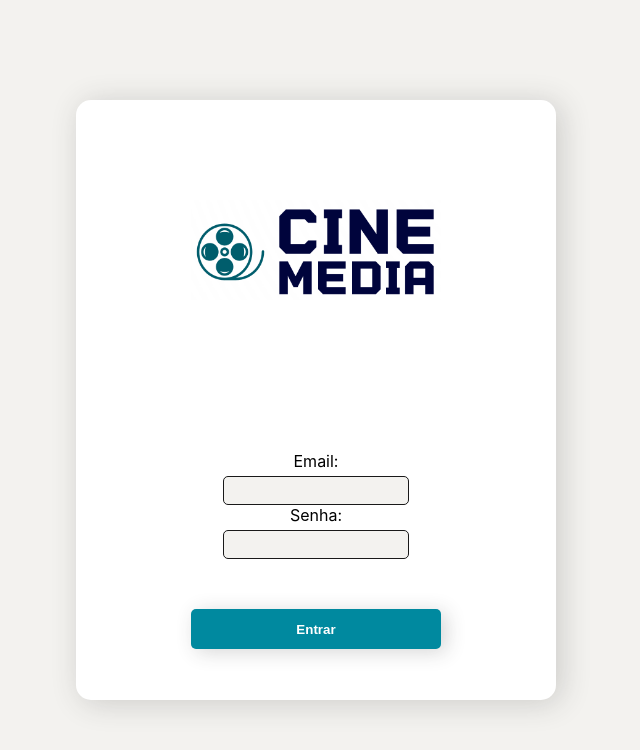
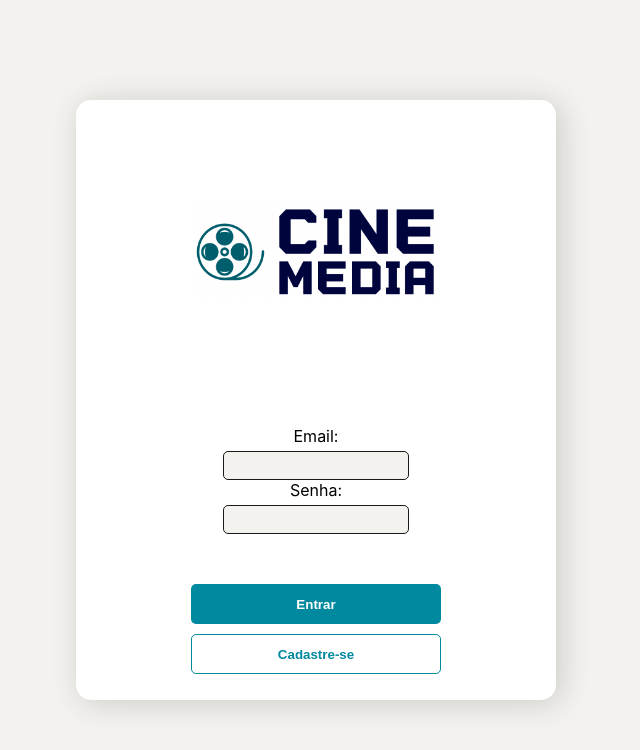
Before and after one commit to BernardoDomingues/projeto2_front, a React (Create React App) app: page /entrar in a window 1280 px wide. Shown: the top 750 px of the page, without its empty margins (324-964 px from the left). Built offline with nearby package versions, Linux system fonts and the light colour scheme.

Commit message:
termina formulário de cadastro

```diff
--- /dev/null
+++ b/src/Components/BigButton.js
@@ -0,0 +1,25 @@
+import styled from "styled-components";
+import colors from "helpers/colors";
+
+const BigButton = styled.button`
+  border: 0;
+  margin: 0;
+  background: ${colors.secondaryGreen};
+  font-weight: 900;
+  color:  ${colors.white};
+  height: 40px;
+  border-radius: 5px;
+  transition: 0.3s;
+  opacity: 1;
+  cursor: pointer;
+
+  :hover{
+    opacity: 0.8;
+  };
+
+  @media (max-width: 1150px) {
+    margin-bottom: 10px;
+  }
+`;
+
+export default BigButton;
--- a/src/containers/Login/LoginForm.js
+++ b/src/containers/Login/LoginForm.js
@@ -3,10 +3,15 @@ import styled from "styled-components";
 import { Formik, Form } from "formik";
 import * as Yup from "yup";
 
+import { useLogin } from 'providers/login';
+
 import colors from 'helpers/colors';
 import InputField from "Components/InputField";
+import BigButton from "Components/BigButton";
 
 const LoginForm = () => {
+  const { setFormState } = useLogin();
+
 const values = { email: "", password: "" }
 
 const loginSchema = Yup.object().shape({
@@ -44,9 +49,12 @@ const handleSubmit = (values, { setSubmitting, resetForm }) => {
                     label="Senha:"
                   />
                 </div>
-                <SubmmitButton type="submit" disabled={isSubmitting}>
-                  Entrar
-                </SubmmitButton>
+                <ButtonGrid>
+                  <BigButton type="submit" disabled={isSubmitting}>
+                    Entrar
+                  </BigButton>
+                  <RegisterButton onClick={() => setFormState('register')}>Cadastre-se</RegisterButton>
+                </ButtonGrid>
               </FormData>
             );
           }}
@@ -60,26 +68,15 @@ const FormData = styled(Form)`
   gap: 50px;
 `;
 
-const SubmmitButton = styled.button`
-  border: 0;
-  margin: 0;
-  background: ${colors.secondaryGreen};
-  font-weight: 900;
-  color:  ${colors.white};
-  height: 40px;
-  border-radius: 5px;
-  box-shadow: 5px 3px 20px rgba(50, 50, 50, 0.2);
-  transition: 0.3s;
-  opacity: 1;
-  cursor: pointer;
+const RegisterButton = styled(BigButton)`
+  background: ${colors.white};
+  border: 1px solid ${colors.secondaryGreen};
+  color: ${colors.secondaryGreen};
+`;
 
-  :hover{
-    opacity: 0.8;
-  };
-
-  @media (max-width: 1150px) {
-    margin-bottom: 10px;
-  }
+const ButtonGrid = styled.div`
+  display: grid;
+  gap: 10px;
 `;
 
 export default LoginForm;
--- a/src/containers/Login/RegisterForm.js
+++ b/src/containers/Login/RegisterForm.js
@@ -1,11 +1,87 @@
-import React from 'react'
+import React from "react";
+import styled from "styled-components";
+import { Formik, Form } from "formik";
+import * as Yup from "yup";
 
- const RegisterForm = () => {
+import { useLogin } from "providers/login";
+
+import colors from "helpers/colors";
+import InputField from "Components/InputField";
+import BigButton from "Components/BigButton";
+
+const RegisterForm = () => {
+  const { setFormState } = useLogin();
+
+  const values = {
+    userName: "",
+    email: "",
+    password: "",
+    passwordConfirmation: "",
+  };
+
+  const loginSchema = Yup.object().shape({
+    userName: Yup.string().required("Nome de usuário Obrigatório!"),
+    email: Yup.string().email("Email Inválido!").required("Campo Obrigatório!"),
+    password: Yup.string()
+      .min(8, "Muito Pequena!")
+      .max(50, "Muito Longa!")
+      .required("Campo Obrigatório!"),
+    passwordConfirmation: Yup.string().oneOf(
+      [Yup.ref("password"), null],
+      "Senhas incompatíveis"
+    ),
+  });
+
+  const handleSubmit = (values, { setSubmitting, resetForm }) => {
+    alert(JSON.stringify(values, null, 2));
+    setSubmitting(false);
+    resetForm();
+  };
   return (
-    <div>
-      Teste
-    </div>
-  )
+    <>
+      <Formik
+        initialValues={values}
+        validationSchema={loginSchema}
+        onSubmit={handleSubmit}
+      >
+        {({ isSubmitting }) => {
+          return (
+            <FormData>
+              <div style={{ display: "grid" }}>
+                <InputField name="userName" type="text" label="Nome de Usuário:" />
+                <InputField name="email" type="email" label="Email:" />
+                <InputField name="password" type="password" label="Senha:" />
+                <InputField name="passwordConfirmation" type="password" label="Confirme sua Senha:" />
+              </div>
+              <ButtonGrid>
+                <BigButton type="submit" disabled={isSubmitting}>
+                  Cadastrar
+                </BigButton>
+                <BackButton onClick={() => setFormState('login')}>Voltar</BackButton>
+              </ButtonGrid>
+            </FormData>
+          );
+        }}
+      </Formik>
+    </>
+  );
 };
 
+const FormData = styled(Form)`
+  display: grid;
+  gap: 50px;
+`;
+
+const BackButton = styled(BigButton)`
+  background: ${colors.white};
+  border: 1px solid ${colors.red};
+  color: ${colors.red};
+  margin-bottom: 10px;
+`;
+
+const ButtonGrid = styled.div`
+  display: grid;
+  gap: 10px;
+`;
+
 export default RegisterForm;
--- a/src/helpers/colors.js
+++ b/src/helpers/colors.js
@@ -5,6 +5,7 @@ const colors = {
   black: '#191919',
   primaryGreen: '#005d6c',
   secondaryGreen: '#00899f',
+  red: '#FA7262'
 };
 
 export default colors;
```
